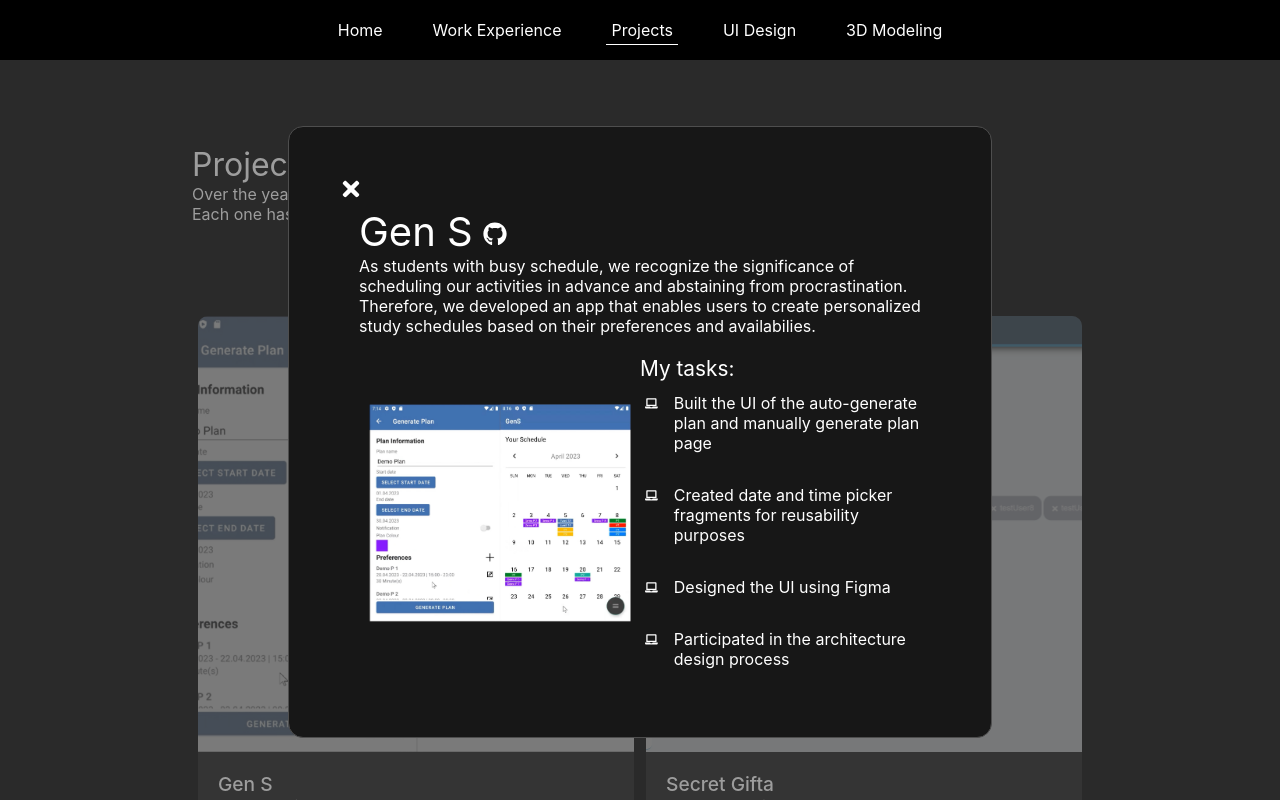
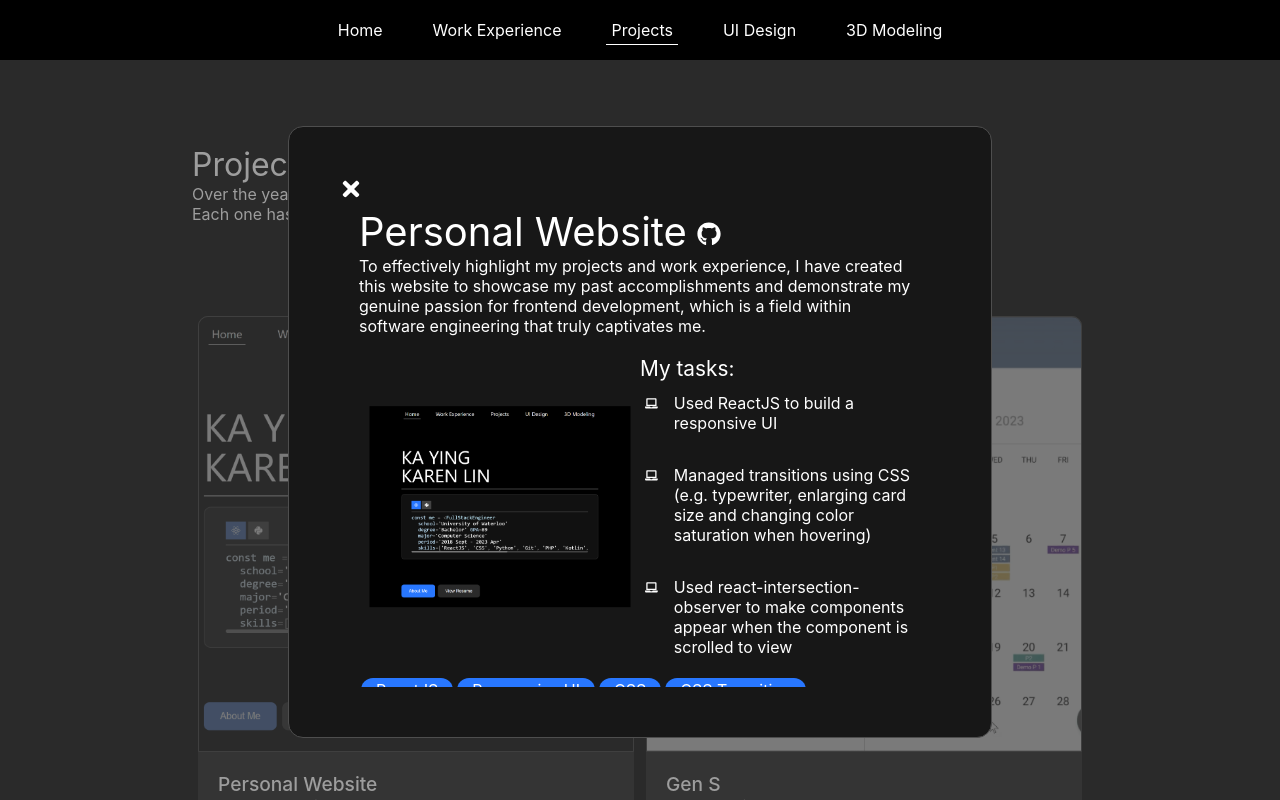
Before and after one commit to karenlinky/personal-website, a React (Create React App) app: page /projects in a window 1280 px wide. Both pictures are taken after a click on the element 415 px from the left and 608 px from the top of the page. Built offline with nearby package versions, Linux system fonts and the light colour scheme.

Commit message:
Added personal website as project

```diff
--- a/src/components/about/about.css
+++ b/src/components/about/about.css
@@ -107,7 +107,7 @@
 @media (max-width: 800px) {
     .aboutContent {
         display: block;
-        padding-top: 5vh;
+        padding-top: 8vh;
     }
     .nameDescriptionContainer, .codeIconContainer {
         display: block;
--- a/src/components/projects/GenS.js
+++ b/src/components/projects/GenS.js
@@ -1,28 +1,46 @@
-import React from 'react';
-import Chip from '../chip/Chip';
-import ListItem1 from '../listItems/ListItem1';
-import ProjectSection from './ProjectSection';
+import React from "react";
+import Chip from "../chip/Chip";
+import ListItem1 from "../listItems/ListItem1";
+import ProjectSection from "./ProjectSection";
 
-import screenshot from '../../img/GenSScreenshot.jpg';
+import screenshot from "../../img/GenSScreenshot.jpg";
 
-const GenS = ({ imageOnLeft, id,  openDetail,  setProjectDetail }) => {
-    const projectTitle = 'Gen S';
-    const projectLink = 'https://github.com/karenlinky/gen-s';
-    const projectParticipationType = 'Group Project';
-    const projectChips = <><Chip>Android App</Chip><Chip>Kotlin</Chip><Chip>UI Design</Chip><Chip>Architecture Design</Chip></>
-    const projectDescr = <>
-    <div>As students with busy schedule,
-        we recognize the significance of scheduling our activities in advance and abstaining from procrastination.
-        Therefore, we developed an app that enables users to create personalized study schedules based on their preferences and availabilies.
+const GenS = ({ imageOnLeft, id, openDetail, setProjectDetail }) => {
+  const projectTitle = "Gen S";
+  const projectLink = "https://github.com/karenlinky/gen-s";
+  const projectParticipationType = "Group Project";
+  const projectChips = (
+    <>
+      <Chip>Android App</Chip>
+      <Chip>Kotlin</Chip>
+      <Chip>UI Design</Chip>
+      <Chip>Architecture Design</Chip>
+    </>
+  );
+  const projectDescr = (
+    <>
+      <div>
+        As students with busy schedule, we recognize the significance of
+        scheduling our activities in advance and abstaining from
+        procrastination. Therefore, we developed an app that enables users to
+        create personalized study schedules based on their preferences and
+        availabilies.
       </div>
     </>
+  );
 
-    const projectInvolvement = <div>
-        <ListItem1 className={'lessSpaceListItem1'}>Built the UI of the auto-generate plan and manually generate plan page</ListItem1>
-        <ListItem1>Created date and time picker fragments for reusability purposes</ListItem1>
+  const projectInvolvement = (
+    <div>
+      <ListItem1 className={"lessSpaceListItem1"}>
+        Built the UI of the auto-generate plan and manually generate plan page
+      </ListItem1>
+      <ListItem1>
+        Created date and time picker fragments for reusability purposes
+      </ListItem1>
       <ListItem1>Designed the UI using Figma</ListItem1>
       <ListItem1>Participated in the architecture design process</ListItem1>
     </div>
+  );
 
   const projectImage = screenshot;
   return (
@@ -34,13 +52,12 @@ const GenS = ({ imageOnLeft, id,  openDetail,  setProjectDetail }) => {
       projectDescr={projectDescr}
       projectInvolvement={projectInvolvement}
       projectImage={projectImage}
-            className={'projectSection1'}
       imageOnLeft={imageOnLeft}
       id={id}
       openDetail={openDetail}
       setProjectDetail={setProjectDetail}
     />
-    )
-}
+  );
+};
 
-export default GenS
+export default GenS;
--- /dev/null
+++ b/src/components/projects/PersonalWebsite.js
@@ -0,0 +1,65 @@
+import React from "react";
+import Chip from "../chip/Chip";
+import ListItem1 from "../listItems/ListItem1";
+import ProjectSection from "./ProjectSection";
+
+import screenshot from "../../img/personalWebsiteScreenshot.png";
+
+const PersonalWebsite = ({ imageOnLeft, id, openDetail, setProjectDetail }) => {
+  const projectTitle = "Personal Website";
+  const projectLink = "https://github.com/karenlinky/personal-website";
+  const projectParticipationType = "Personal Project";
+  const projectChips = (
+    <>
+      <Chip>ReactJS</Chip>
+      <Chip>Responsive UI</Chip>
+      <Chip>CSS</Chip>
+      <Chip>CSS Transition</Chip>
+    </>
+  );
+  const projectDescr = (
+    <>
+      <div>
+        To effectively highlight my projects and work experience, I have created
+        this website to showcase my past accomplishments and demonstrate my
+        genuine passion for frontend development, which is a field within
+        software engineering that truly captivates me.
+      </div>
+    </>
+  );
+
+  const projectInvolvement = (
+    <div>
+      <ListItem1 className={"lessSpaceListItem1"}>
+        Used ReactJS to build a responsive UI
+      </ListItem1>
+      <ListItem1>
+        Managed transitions using CSS (e.g. typewriter, enlarging card size and
+        changing color saturation when hovering)
+      </ListItem1>
+      <ListItem1>
+        Used react-intersection-observer to make components appear when the
+        component is scrolled to view
+      </ListItem1>
+    </div>
+  );
+
+  const projectImage = screenshot;
+  return (
+    <ProjectSection
+      projectTitle={projectTitle}
+      projectLink={projectLink}
+      projectParticipationType={projectParticipationType}
+      projectChips={projectChips}
+      projectDescr={projectDescr}
+      projectInvolvement={projectInvolvement}
+      projectImage={projectImage}
+      imageOnLeft={imageOnLeft}
+      id={id}
+      openDetail={openDetail}
+      setProjectDetail={setProjectDetail}
+    />
+  );
+};
+
+export default PersonalWebsite;
--- a/src/components/projects/Projects.js
+++ b/src/components/projects/Projects.js
@@ -1,35 +1,44 @@
-import React, { useState } from 'react';
-import ResponsivePage from '../responsivePage/ResponsivePage';
-import PageHeader from '../typography/PageHeader';
-import GenS from './GenS';
-import SecretGifta from './SecretGifta';
-import ChefsHat from './ChefsHat';
-import SpaceInvader from './SpaceInvader';
-import UltramanRagdoll from './UltramanRagdoll';
-import Modal from '../modal/Modal';
-import './projects.css';
+import React, { useState } from "react";
+import ResponsivePage from "../responsivePage/ResponsivePage";
+import PageHeader from "../typography/PageHeader";
+import PersonalWebsite from "./PersonalWebsite";
+import GenS from "./GenS";
+import SecretGifta from "./SecretGifta";
+import ChefsHat from "./ChefsHat";
+import SpaceInvader from "./SpaceInvader";
+import UltramanRagdoll from "./UltramanRagdoll";
+import Modal from "../modal/Modal";
+import "./projects.css";
 
 const Projects = () => {
-    const descr = <><div>Over the years, I have completed several projects.</div>
-    <div>Each one has presented its own unique set of challenges. Here are a few of projects that I am proud of.</div></>
+  const descr = (
+    <>
+      <div>Over the years, I have completed several projects.</div>
+      <div>
+        Each one has presented its own unique set of challenges. Here are a few
+        of projects that I am proud of.
+      </div>
+    </>
+  );
 
   const ids = {
-        genS: 'gen-s',
-        secretGifta: 'secret-gifta',
-        chefsHat: 'chef-s-hat',
-        spaceInvader: 'space-invader',
-        ultramanRagdoll: 'ultraman-ragdoll',
-    }
+    personalWebsite: "personal-website",
+    genS: "gen-s",
+    secretGifta: "secret-gifta",
+    chefsHat: "chef-s-hat",
+    spaceInvader: "space-invader",
+    ultramanRagdoll: "ultraman-ragdoll",
+  };
 
   const [showProjectDetail, setShowProjectDetail] = useState(false);
 
   const openProjectDetail = () => {
     setShowProjectDetail(true);
-    }
+  };
 
   const closeProjectDetail = () => {
     setShowProjectDetail(false);
-    }
+  };
 
   const [projectDetail, setProjectDetail] = useState(<></>);
 
@@ -38,21 +47,48 @@ const Projects = () => {
       <Modal show={showProjectDetail} hideModal={closeProjectDetail}>
         {projectDetail}
       </Modal>
-        <div className={'fullPageBody'}>
+      <div className={"fullPageBody"}>
         <ResponsivePage>
-            <PageHeader short label={'Projects'} descr={descr} />
-            <div className={'projectGallery'}>
-                <GenS id={ids.genS} openDetail={openProjectDetail} setProjectDetail={setProjectDetail}/>
-                <SecretGifta imageOnLeft id={ids.secretGifta} openDetail={openProjectDetail} setProjectDetail={setProjectDetail}/>
-                <ChefsHat id={ids.chefsHat} openDetail={openProjectDetail} setProjectDetail={setProjectDetail}/>
-                <SpaceInvader imageOnLeft id={ids.spaceInvader} openDetail={openProjectDetail} setProjectDetail={setProjectDetail}/>
-                <UltramanRagdoll id={ids.ultramanRagdoll} openDetail={openProjectDetail} setProjectDetail={setProjectDetail}/>
+          <PageHeader short label={"Projects"} descr={descr} />
+          <div className={"projectGallery"}>
+            <PersonalWebsite
+              id={ids.personalWebsite}
+              openDetail={openProjectDetail}
+              setProjectDetail={setProjectDetail}
+            />
+            <GenS
+              id={ids.genS}
+              openDetail={openProjectDetail}
+              setProjectDetail={setProjectDetail}
+            />
+            <SecretGifta
+              imageOnLeft
+              id={ids.secretGifta}
+              openDetail={openProjectDetail}
+              setProjectDetail={setProjectDetail}
+            />
+            <ChefsHat
+              id={ids.chefsHat}
+              openDetail={openProjectDetail}
+              setProjectDetail={setProjectDetail}
+            />
+            <SpaceInvader
+              imageOnLeft
+              id={ids.spaceInvader}
+              openDetail={openProjectDetail}
+              setProjectDetail={setProjectDetail}
+            />
+            <UltramanRagdoll
+              id={ids.ultramanRagdoll}
+              openDetail={openProjectDetail}
+              setProjectDetail={setProjectDetail}
+            />
             <div className="clearfix"></div>
           </div>
         </ResponsivePage>
       </div>
     </>
-    )
-}
+  );
+};
 
-export default Projects
+export default Projects;
--- a/src/components/projects/projects.css
+++ b/src/components/projects/projects.css
@@ -36,6 +36,7 @@
     position: relative;
     border-top-left-radius: 10px;
     border-top-right-radius: 10px;
+    border: rgb(46, 46, 46) 1px solid;
 }
 
 .projectImage {
```
Also changed, not shown: src/img/personalWebsiteScreenshot.png (added). Lines whose indentation alone changed are shown as unchanged.
